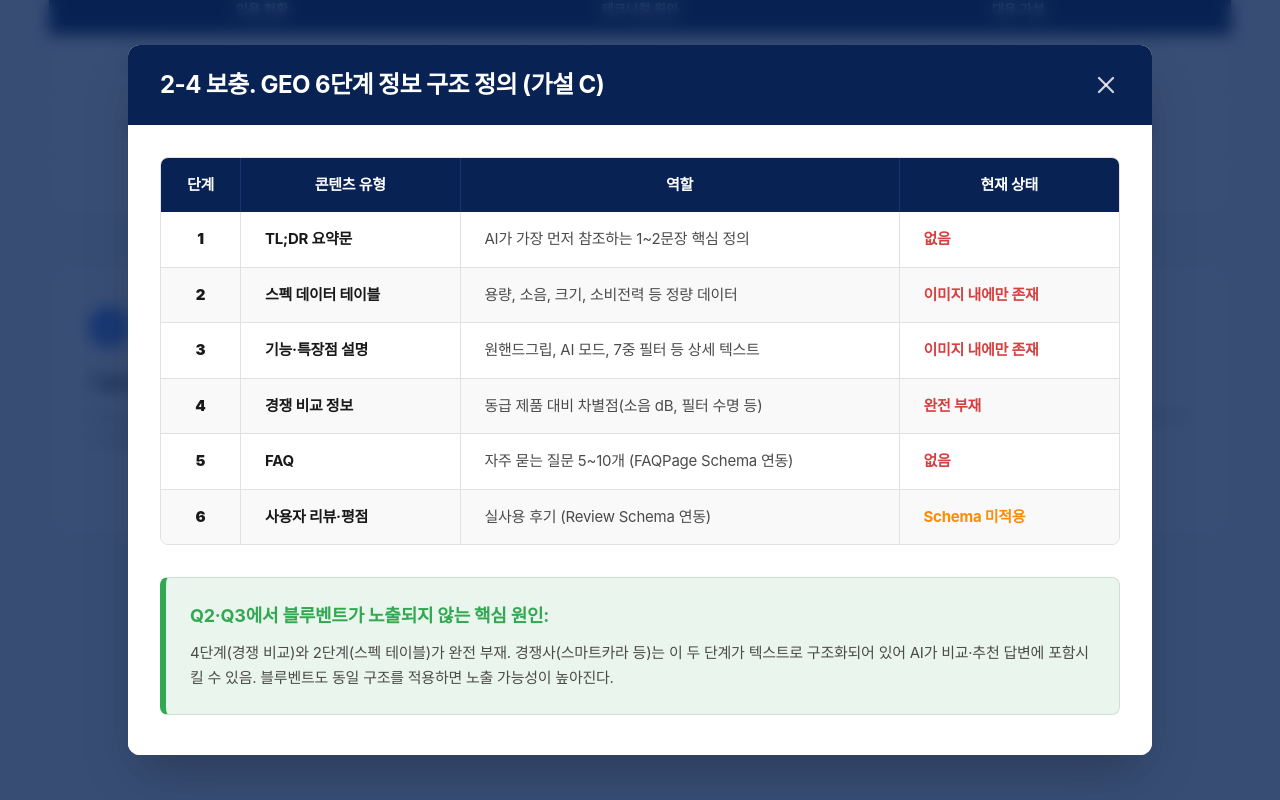
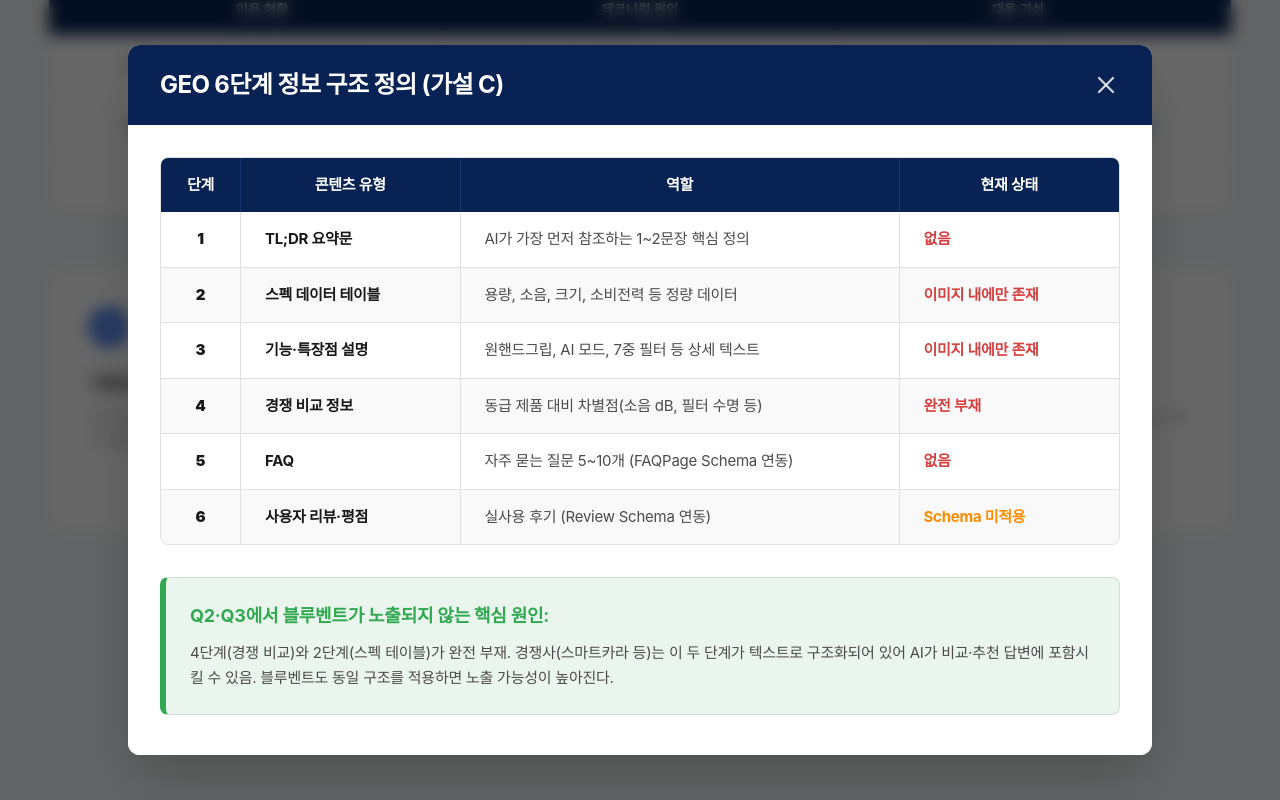
Before and after one commit to seoyahh/bluevent_geo_poc_review, a React (Vite) app: page / in a window 1280 px wide. Both pictures are taken after a click on the element 1042 px from the left and 11907 px from the top of the page. Shown: the part 11507-12307 px from the top of the page. Before the commit the page ends 12000 px from the top, so only its background shows below. After the commit the page ends 12000 px from the top, so only its background shows below. Built offline with nearby package versions, Linux system fonts and the light colour scheme; a web font is replaced by a local one.

Commit message:
Update: Change Hypo C popup title and background color

```diff
--- a/src/App.tsx
+++ b/src/App.tsx
@@ -754,11 +754,11 @@ export default function App() {
         {/* Hypo C Modal */}
         <AnimatePresence>
           {isHypoCModalOpen && (
-            <motion.div
+              <motion.div
               initial={{ opacity: 0 }}
               animate={{ opacity: 1 }}
               exit={{ opacity: 0 }}
-              className="fixed inset-0 z-[100] flex items-center justify-center bg-[#082253]/80 backdrop-blur-sm p-8"
+              className="fixed inset-0 z-[100] flex items-center justify-center bg-black/60 backdrop-blur-sm p-8"
               onClick={() => setIsHypoCModalOpen(false)}
             >
               <div
@@ -767,7 +767,7 @@ export default function App() {
               >
                 {/* Header */}
                 <div className="bg-[#082253] px-8 py-6 flex justify-between items-center">
-                  <h3 className="text-2xl font-bold text-white tracking-tight">2-4 보충. GEO 6단계 정보 구조 정의 (가설 C)</h3>
+                  <h3 className="text-2xl font-bold text-white tracking-tight">GEO 6단계 정보 구조 정의 (가설 C)</h3>
                   <button
                     onClick={() => setIsHypoCModalOpen(false)}
                     className="text-white/80 hover:text-white transition-colors"
```
